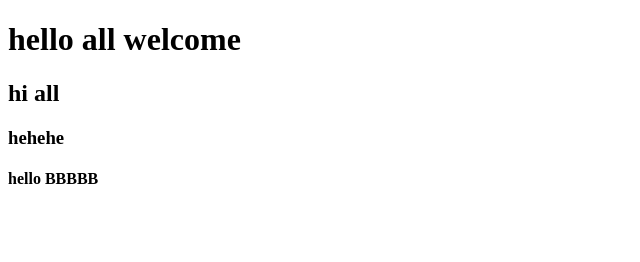
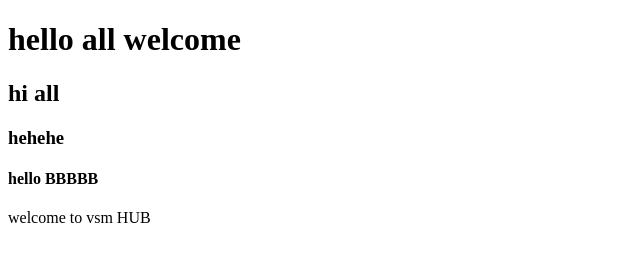
Before and after one commit to JoshmikaBonu/vsm-hub, a plain HTML site: page index.html in a window 1280 px wide. Shown: the whole page, without its empty margins (0-640 px from the left). Drawn offline with Linux system fonts and the light colour scheme.

Commit message:
Update index.html

```diff
--- a/index.html
+++ b/index.html
@@ -10,5 +10,6 @@
      <h2>hi all</h2>
      <h3>hehehe</h3>
      <h4>hello BBBBB</h4>
+    <p>welcome to vsm HUB</p>
 </body>
 </html>
```
